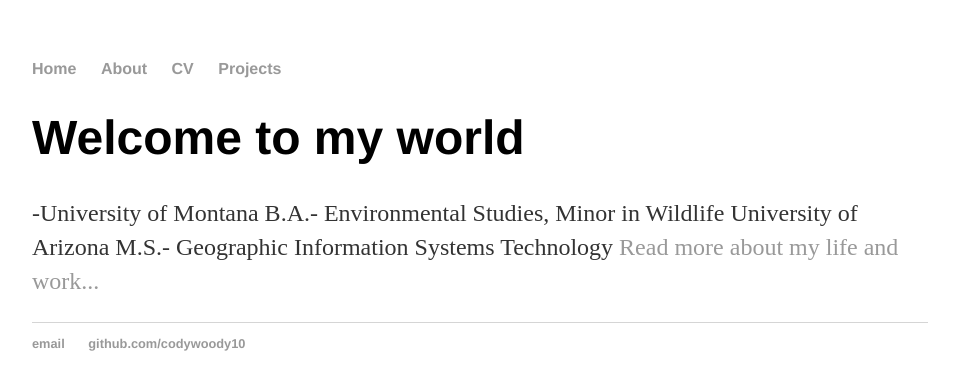
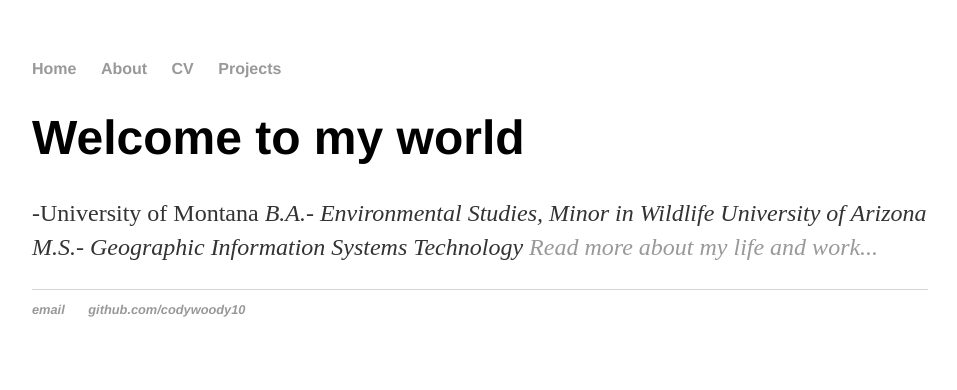
Before and after one commit to codywoody10/codywoody10.github.io, a Jekyll site: the page index.html, which Jekyll copies as it is, in a window 1280 px wide. Shown: the top 390 px of the page, without its empty margins (160-1117 px from the left). Built offline with Jekyll 4.4.1, drawn with Linux system fonts in a browser that asks for light colours.

```diff
--- a/index.html
+++ b/index.html
@@ -18,9 +18,9 @@
     		<div class="blurb">
         		<h1>Welcome to my world</h1>
 				<p>-University of Montana
-					B.A.- Environmental Studies, Minor in Wildlife
+					<i>B.A.- Environmental Studies, Minor in Wildlife
 				University of Arizona
-					M.S.- Geographic Information Systems Technology<a href="/about"> Read more about my life and work...</a></p>
+					M.S.- Geographic Information Systems Technology<i><a href="/about"> Read more about my life and work...</a></p>
     		</div><!-- /.blurb -->
 		</div><!-- /.container -->
 		<footer>
```
